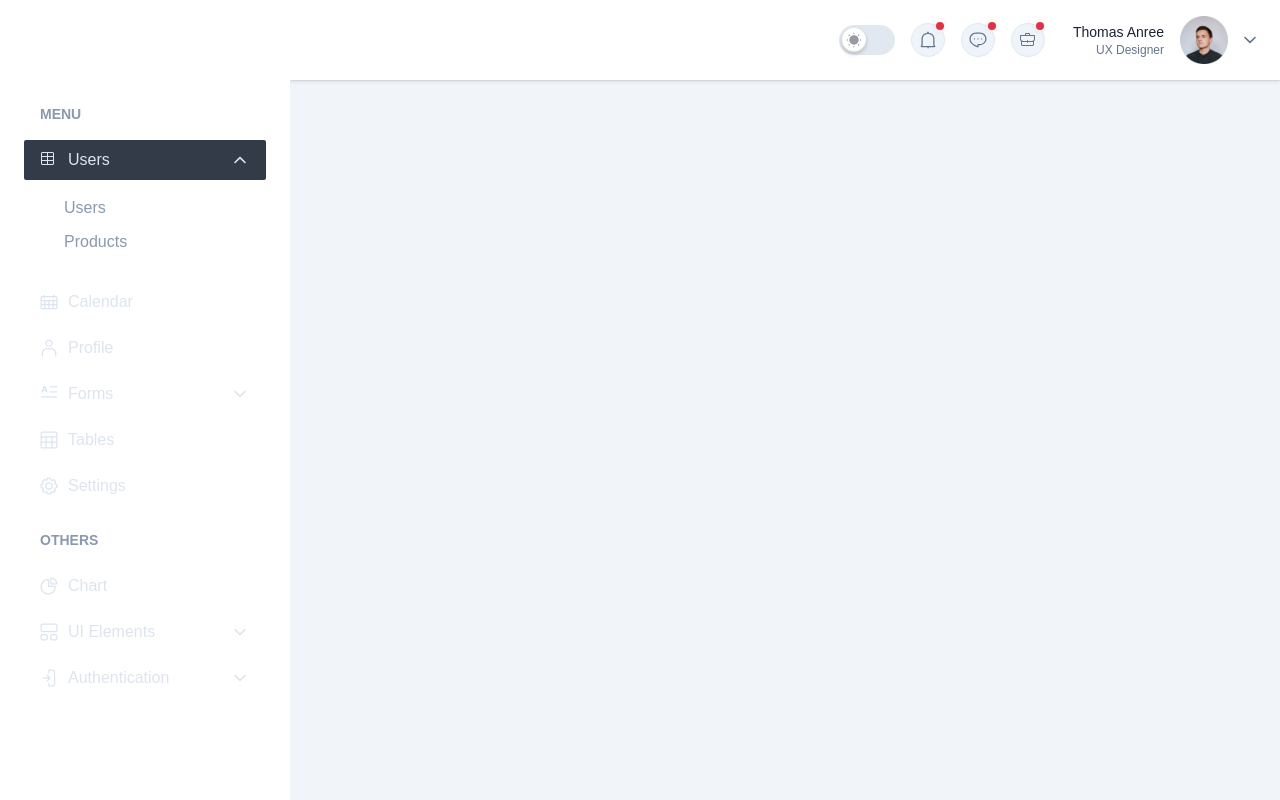
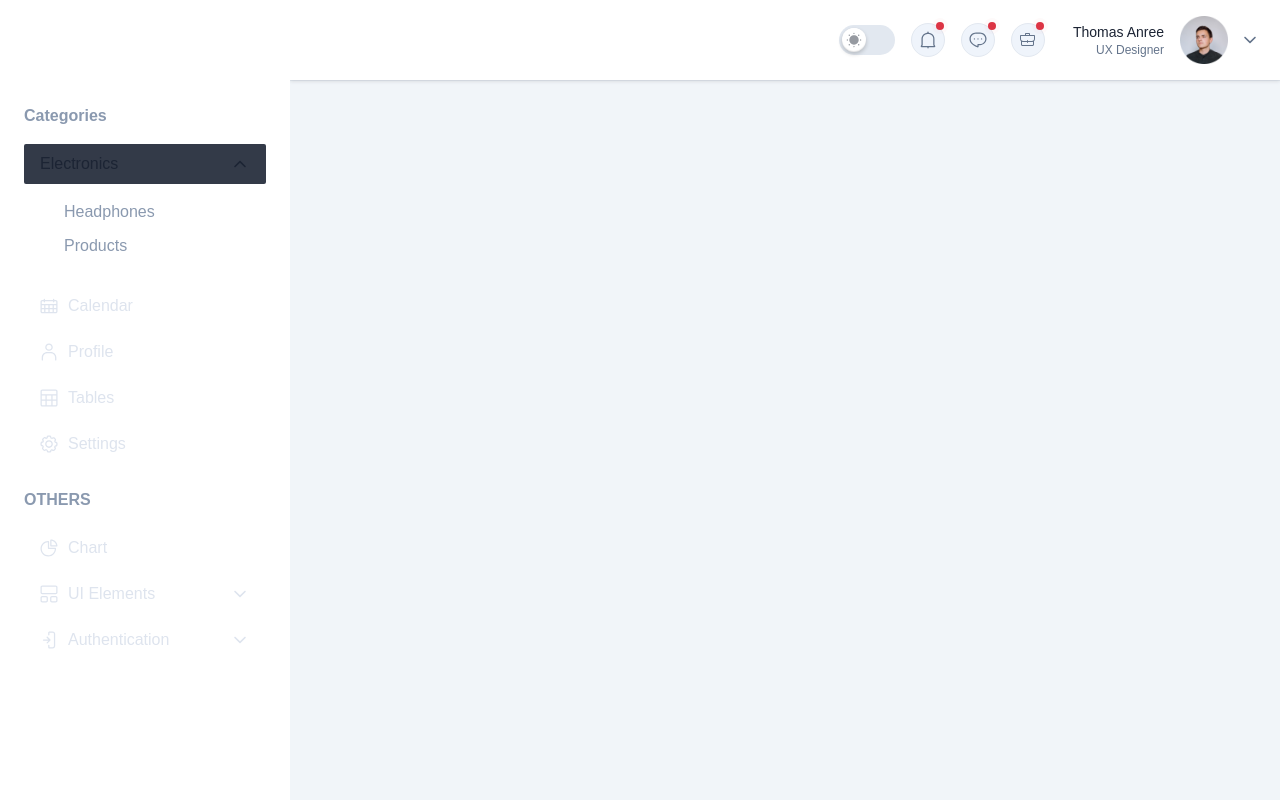
Before and after one commit to An1MuS1111/theLastProject, a React (Vite) app in the folder client/: page / in a window 1280 px wide. Built offline with nearby package versions, Linux system fonts and the light colour scheme; a web font is replaced by a local one.

Commit message:
minimal changes

```diff
--- a/client/src/components/Sidebar/UserSidebar.tsx
+++ b/client/src/components/Sidebar/UserSidebar.tsx
@@ -97,9 +97,7 @@ const UserSidebar = ({ sidebarOpen, setSidebarOpen }: SidebarProps) => {
         <nav className="mt-5 py-4 px-4 lg:mt-9 lg:px-6">
           {/* <!-- Menu Group --> */}
           <div>
-            <h3 className="mb-4 ml-4 text-sm font-semibold text-bodydark2">
-              MENU
-            </h3>
+            <h3 className="mb-4 font-semibold text-bodydark2">Categories</h3>
 
             <ul className="mb-6 flex flex-col gap-1.5">
               {/* <!-- Menu Item tables --> */}
@@ -113,26 +111,19 @@ const UserSidebar = ({ sidebarOpen, setSidebarOpen }: SidebarProps) => {
                     <React.Fragment>
                       <NavLink
                         to="#"
-                        className={`group relative flex items-center gap-2.5 rounded-sm px-4 py-2 font-medium text-bodydark1 duration-300 ease-in-out hover:bg-graydark dark:hover:bg-meta-4 ${
+                        className={`group relative flex items-center gap-2.5 rounded-sm px-4 py-2 font-medium dark:text-bodydark1 text-black duration-300 ease-in-out hover:bg-graydark dark:hover:bg-meta-4 ${
                           (pathname === "/" || pathname.includes("tables")) &&
                           "bg-graydark dark:bg-meta-4"
                         }`}
-                        onClick={(e) => {
-                          e.preventDefault();
-                          sidebarExpanded
-                            ? handleClick()
-                            : setSidebarExpanded(true);
-                        }}
                       >
-                        <TableIcon
-                          className="full-current"
-                          width="18"
-                          height="18"
-                          viewBox="0 0 18 18"
-                          fill="none"
-                        />
-                        Users
+                        Electronics
                         <svg
+                          onClick={(e) => {
+                            e.preventDefault();
+                            sidebarExpanded
+                              ? handleClick()
+                              : setSidebarExpanded(true);
+                          }}
                           className={`absolute right-4 top-1/2 -translate-y-1/2 fill-current ${
                             open && "rotate-180"
                           }`}
@@ -165,7 +156,7 @@ const UserSidebar = ({ sidebarOpen, setSidebarOpen }: SidebarProps) => {
                                 (isActive && "!text-white")
                               }
                             >
-                              Users
+                              Headphones
                             </NavLink>
                           </li>
                           <li>
@@ -244,115 +235,6 @@ const UserSidebar = ({ sidebarOpen, setSidebarOpen }: SidebarProps) => {
                 </NavLink>
               </li>
               {/* <!-- Menu Item Profile --> */}
-
-              {/* <!-- Menu Item Forms --> */}
-              <SidebarLinkGroup
-                activeCondition={
-                  pathname === "/forms" || pathname.includes("forms")
-                }
-              >
-                {(handleClick, open) => {
-                  return (
-                    <React.Fragment>
-                      <NavLink
-                        to="#"
-                        className={`group relative flex items-center gap-2.5 rounded-sm py-2 px-4 font-medium text-bodydark1 duration-300 ease-in-out hover:bg-graydark dark:hover:bg-meta-4 ${
-                          (pathname === "/forms" ||
-                            pathname.includes("forms")) &&
-                          "bg-graydark dark:bg-meta-4"
-                        }`}
-                        onClick={(e) => {
-                          e.preventDefault();
-                          sidebarExpanded
-                            ? handleClick()
-                            : setSidebarExpanded(true);
-                        }}
-                      >
-                        <svg
-                          className="fill-current"
-                          width="18"
-                          height="18"
-                          viewBox="0 0 18 18"
-                          fill="none"
-                          xmlns="http://www.w3.org/2000/svg"
-                        >
-                          <path
-                            d="M1.43425 7.5093H2.278C2.44675 7.5093 2.55925 7.3968 2.58737 7.31243L2.98112 6.32805H5.90612L6.27175 7.31243C6.328 7.48118 6.46862 7.5093 6.58112 7.5093H7.453C7.76237 7.48118 7.87487 7.25618 7.76237 7.03118L5.428 1.4343C5.37175 1.26555 5.3155 1.23743 5.14675 1.23743H3.88112C3.76862 1.23743 3.59987 1.29368 3.57175 1.4343L1.153 7.08743C1.0405 7.2843 1.20925 7.5093 1.43425 7.5093ZM4.47175 2.98118L5.3155 5.17493H3.59987L4.47175 2.98118Z"
-                            fill=""
-                          />
-                          <path
-                            d="M10.1249 2.5031H16.8749C17.2124 2.5031 17.5218 2.22185 17.5218 1.85623C17.5218 1.4906 17.2405 1.20935 16.8749 1.20935H10.1249C9.7874 1.20935 9.47803 1.4906 9.47803 1.85623C9.47803 2.22185 9.75928 2.5031 10.1249 2.5031Z"
-                            fill=""
-                          />
-                          <path
-                            d="M16.8749 6.21558H10.1249C9.7874 6.21558 9.47803 6.49683 9.47803 6.86245C9.47803 7.22808 9.75928 7.50933 10.1249 7.50933H16.8749C17.2124 7.50933 17.5218 7.22808 17.5218 6.86245C17.5218 6.49683 17.2124 6.21558 16.8749 6.21558Z"
-                            fill=""
-                          />
-                          <path
-                            d="M16.875 11.1656H1.77187C1.43438 11.1656 1.125 11.4469 1.125 11.8125C1.125 12.1781 1.40625 12.4594 1.77187 12.4594H16.875C17.2125 12.4594 17.5219 12.1781 17.5219 11.8125C17.5219 11.4469 17.2125 11.1656 16.875 11.1656Z"
-                            fill=""
-                          />
-                          <path
-                            d="M16.875 16.1156H1.77187C1.43438 16.1156 1.125 16.3969 1.125 16.7625C1.125 17.1281 1.40625 17.4094 1.77187 17.4094H16.875C17.2125 17.4094 17.5219 17.1281 17.5219 16.7625C17.5219 16.3969 17.2125 16.1156 16.875 16.1156Z"
-                            fill="white"
-                          />
-                        </svg>
-                        Forms
-                        <svg
-                          className={`absolute right-4 top-1/2 -translate-y-1/2 fill-current ${
-                            open && "rotate-180"
-                          }`}
-                          width="20"
-                          height="20"
-                          viewBox="0 0 20 20"
-                          fill="none"
-                          xmlns="http://www.w3.org/2000/svg"
-                        >
-                          <path
-                            fillRule="evenodd"
-                            clipRule="evenodd"
-                            d="M4.41107 6.9107C4.73651 6.58527 5.26414 6.58527 5.58958 6.9107L10.0003 11.3214L14.4111 6.91071C14.7365 6.58527 15.2641 6.58527 15.5896 6.91071C15.915 7.23614 15.915 7.76378 15.5896 8.08922L10.5896 13.0892C10.2641 13.4147 9.73651 13.4147 9.41107 13.0892L4.41107 8.08922C4.08563 7.76378 4.08563 7.23614 4.41107 6.9107Z"
-                            fill=""
-                          />
-                        </svg>
-                      </NavLink>
-                      {/* <!-- Dropdown Menu Start --> */}
-                      <div
-                        className={`translate transform overflow-hidden ${
-                          !open && "hidden"
-                        }`}
-                      >
-                        <ul className="mt-4 mb-5.5 flex flex-col gap-2.5 pl-6">
-                          <li>
-                            <NavLink
-                              to="/forms/form-elements"
-                              className={({ isActive }) =>
-                                "group relative flex items-center gap-2.5 rounded-md px-4 font-medium text-bodydark2 duration-300 ease-in-out hover:text-white " +
-                                (isActive && "!text-white")
-                              }
-                            >
-                              Form Elements
-                            </NavLink>
-                          </li>
-                          <li>
-                            <NavLink
-                              to="/forms/form-layout"
-                              className={({ isActive }) =>
-                                "group relative flex items-center gap-2.5 rounded-md px-4 font-medium text-bodydark2 duration-300 ease-in-out hover:text-white " +
-                                (isActive && "!text-white")
-                              }
-                            >
-                              Form Layout
-                            </NavLink>
-                          </li>
-                        </ul>
-                      </div>
-                      {/* <!-- Dropdown Menu End --> */}
-                    </React.Fragment>
-                  );
-                }}
-              </SidebarLinkGroup>
-              {/* <!-- Menu Item Forms --> */}
 
               {/* <!-- Menu Item Tables --> */}
               <li>
@@ -439,9 +321,7 @@ const UserSidebar = ({ sidebarOpen, setSidebarOpen }: SidebarProps) => {
 
           {/* <!-- Others Group --> */}
           <div>
-            <h3 className="mb-4 ml-4 text-sm font-semibold text-bodydark2">
-              OTHERS
-            </h3>
+            <h3 className="mb-4  font-semibold text-bodydark2">OTHERS</h3>
 
             <ul className="mb-6 flex flex-col gap-1.5">
               {/* <!-- Menu Item Chart --> */}
```
